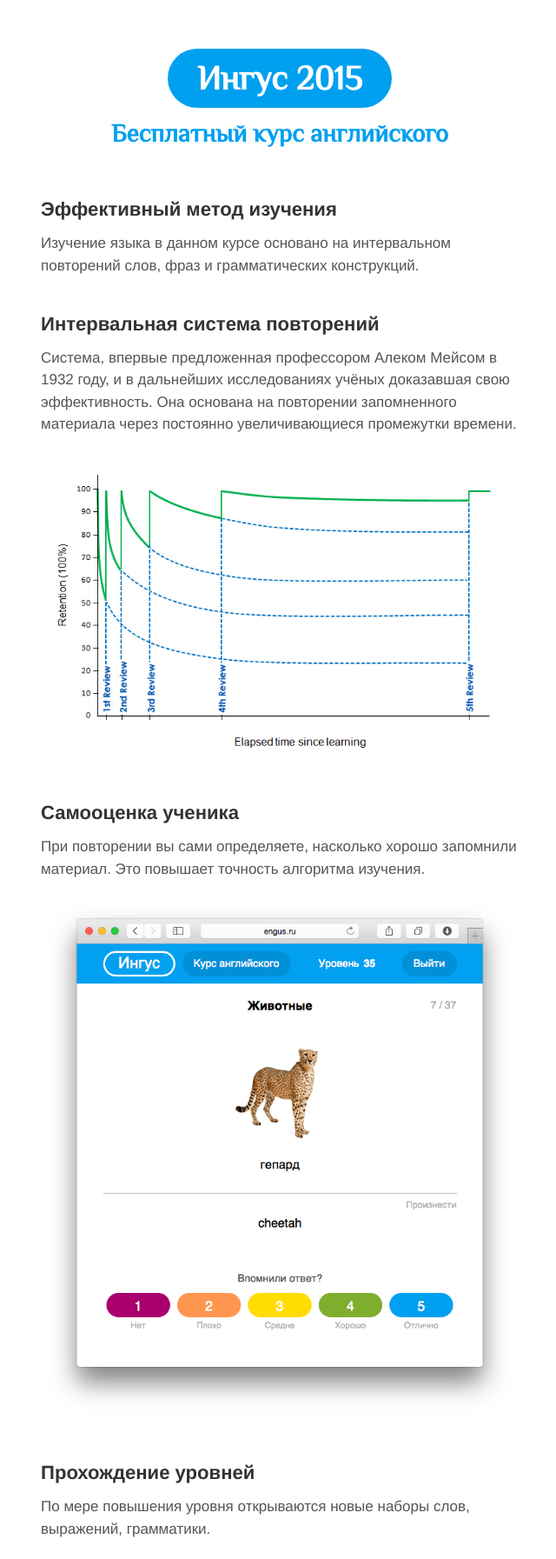
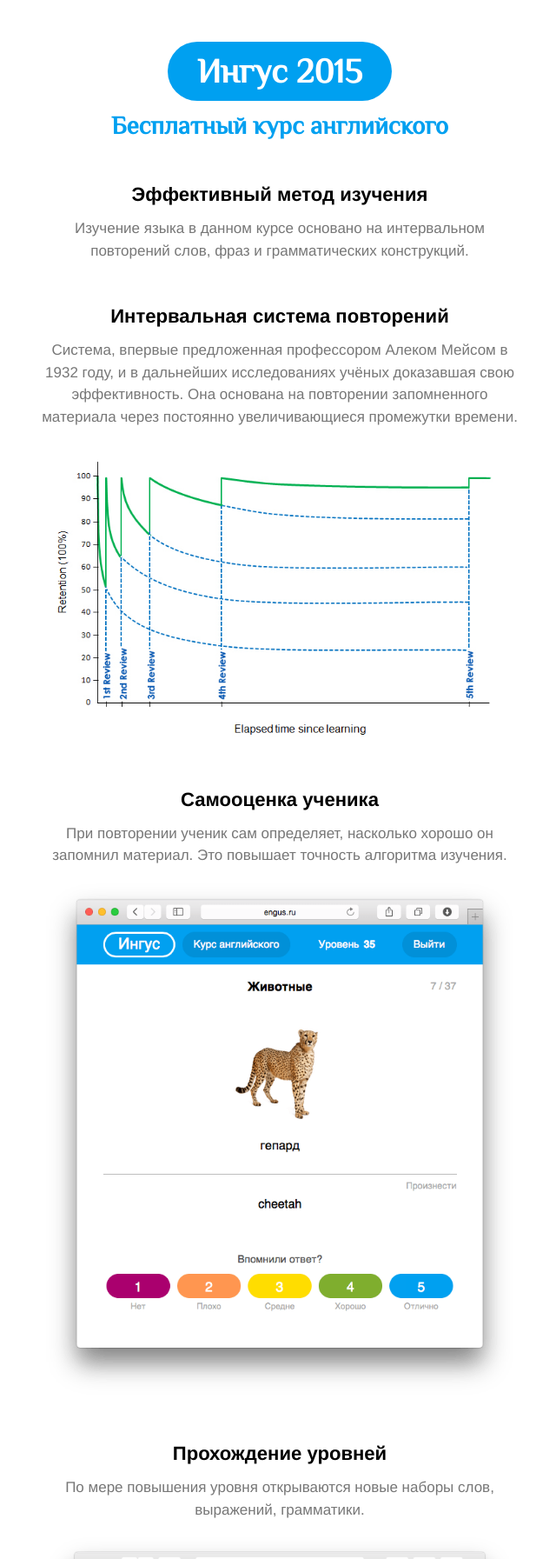
Before and after one commit to grialexey/engus, a Django app: page / in a window 1280 px wide. Shown: the part 66-1859 px from the top of the page at 87% size, without its empty margins (318-958 px from the left). Run offline with Django 3.2, Linux system fonts and the light colour scheme.

Commit message:
Fix for deck list and home page design change

```diff
--- a/engus/cards/templates/cards/deck_list.html
+++ b/engus/cards/templates/cards/deck_list.html
@@ -18,7 +18,7 @@
                                 {% thumbnail deck.image 200x200  quality=80  as thumb %}
                                 <img class="deck-list__item-image" src="{{ thumb.url }}" width="{{ thumb.width }}" height="{{ thumb.height }}">
                             {% else %}
-                                <img class="deck-list__item-image" src="{{ STATIC_URL }}images/flat-circle.jpg">
+                                <img class="deck-list__item-image" src="{{ STATIC_URL }}images-dist/flat-circle.jpg">
                             {% endif %}
                         </div>
 
--- a/engus/static/css/global.css
+++ b/engus/static/css/global.css
@@ -404,7 +404,7 @@ textarea {
   line-height: 1rem;
   margin-top: 0.3rem;
   font-size: 1rem;
-  background: #aaa url("../images/lock-white.png") no-repeat 0.5rem center;
+  background: #aaa url("../images-dist/lock-white.png") no-repeat 0.5rem center;
   font-weight: bold;
 }
 .deck-list__item-link {
@@ -775,13 +775,13 @@ textarea {
   border-color: #fff;
 }
 .home {
-  margin: 2.5rem 0 7rem;
+  margin: 2rem 0 7rem;
   line-height: 1.4;
 }
 .home__title {
   font-size: 1.7rem;
   color: #00a0f0;
-  margin-bottom: 3.5rem;
+  margin-bottom: 3rem;
   font-weight: bold;
   font-family: 'Philosopher', Helvetica, sans-serif;
   line-height: 1.1;
@@ -805,20 +805,22 @@ textarea {
 }
 .home__paragraph {
   margin: 0.8rem 0;
-  color: #555;
+  color: #777;
   font-size: 1rem;
   line-height: 1.5;
+  text-align: center;
 }
 .home h2 {
   font-size: 1.3rem;
   font-weight: bold;
-  color: #333;
-  margin: 2.5rem 0 0.8rem;
+  color: #000;
+  margin: 3rem 0 0.8rem;
   line-height: 1.1;
+  text-align: center;
 }
 .home img {
   display: block;
-  margin: 1.2rem auto 3rem;
+  margin: 0.5rem auto 3rem;
   max-width: 100%;
   height: auto;
 }
--- a/engus/static/frontend/stylus/blocks/deck-list.styl
+++ b/engus/static/frontend/stylus/blocks/deck-list.styl
@@ -28,7 +28,7 @@
             line-height: 1rem;
             margin-top: 0.3rem;
             font-size: 1rem;
-            background: #aaa url(../images/lock-white.png) no-repeat 0.5rem center;
+            background: #aaa url(../images-dist/lock-white.png) no-repeat 0.5rem center;
             font-weight: bold;
         }
 
--- a/engus/templates/home.html
+++ b/engus/templates/home.html
@@ -28,7 +28,7 @@
         <img src="{{ STATIC_URL }}images-dist/forgetting-curve.jpg">
 
         <h2>Самооценка ученика</h2>
-        <p class="home__paragraph">При повторении вы сами определяете, насколько хорошо запомнили материал. Это повышает точность алгоритма изучения.</p>
+        <p class="home__paragraph">При повторении ученик сам определяет, насколько хорошо он запомнил материал. Это повышает точность алгоритма изучения.</p>
         <img src="{{ STATIC_URL }}images-dist/screenshot_2.png">
 
         <h2>Прохождение уровней</h2>
@@ -41,7 +41,7 @@
         <h2>Запоминание слов в контексте</h2>
 
         <h2>Простое изучение английского</h2>
-        <p class="home__paragraph">Курс не требует от вас специальных знаний или выделения долгих часов для занятий. Заходите на сайт в любое время, повторите слова, фразы, грамматические конструкции. Ваш уровень английского будет постепенно повышаться.</p>
+        <p class="home__paragraph">Курс не требует от изучающего предварительной подготовки и выделения долгих часов для занятий. Можно зайти на сайт в любое время, повторить слова, фразы, грамматические конструкции. Уровень английского будет постепенно повышаться.</p>
 
     </section>
 {% endblock %}
```
Also changed, not shown: engus/static/frontend/stylus/blocks/home.styl (+8 -6 lines).
